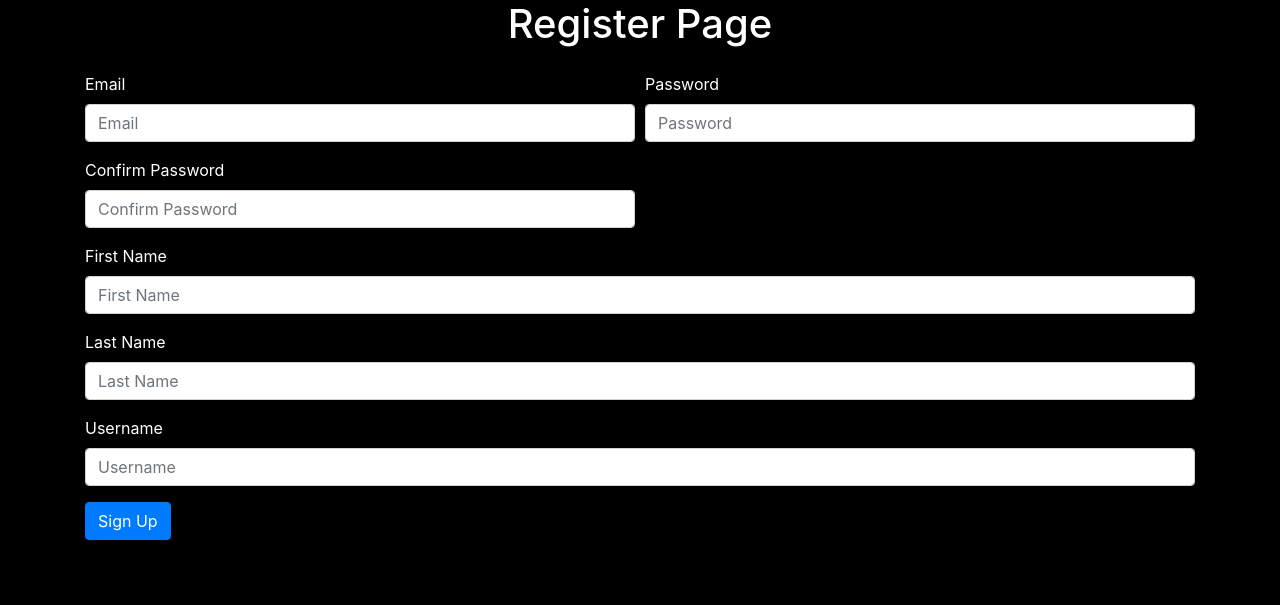
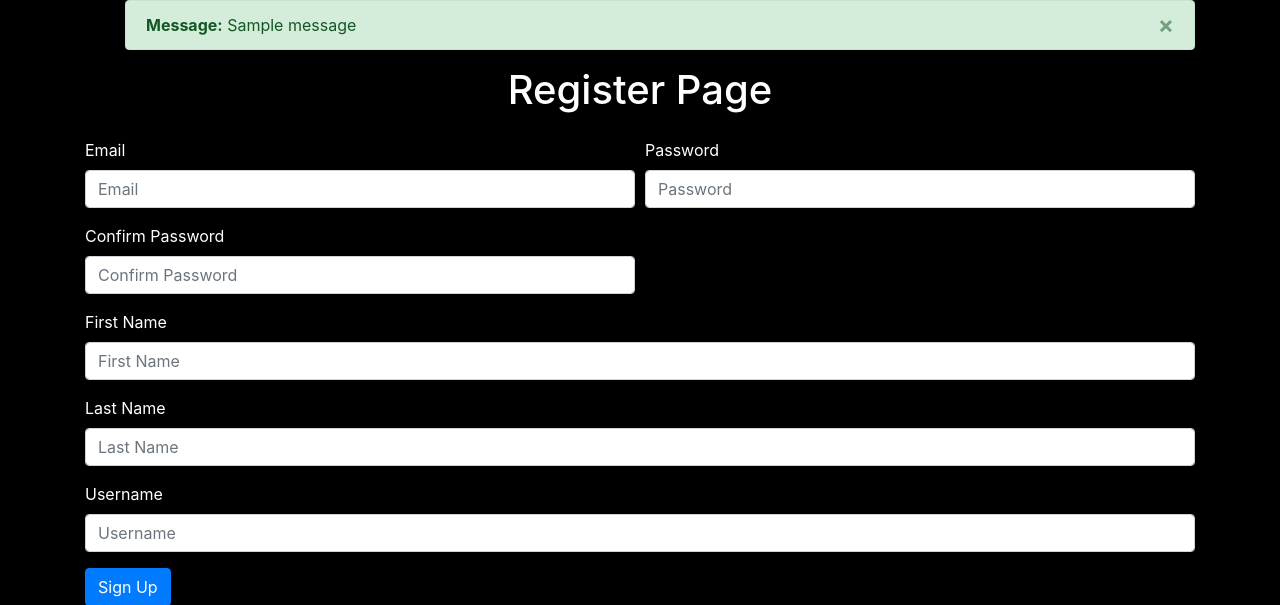
Before and after one commit to adityahacker-1/portfolio, a Flask app: page / in a window 1280 px wide. Shown: the part 56-661 px from the top of the page. Run offline with Flask 3, Linux system fonts and the light colour scheme; tables that the repository leaves empty hold one stand-in row (values such as "Sample post"); one stand-in notice (Sample message) is shown.

Commit message:
added if email is already registered

```diff
--- a/folio/routes.py
+++ b/folio/routes.py
@@ -31,7 +31,6 @@ def login():
 
     return render_template('login.html')
 
-
 @app.route('/')
 @app.route('/register',methods=['GET','POST'])
 def register():
@@ -42,6 +41,14 @@ def register():
         firstname = request.form.get('firstname')
         lastname = request.form.get('lastname')
         confirm_password = request.form.get('confirm_password')
+
+         # Check if the email is already registered
+        databaseObj.cursor.execute('SELECT * FROM users WHERE email=%s', (email,))
+        existing_user = databaseObj.cursor.fetchone()
+
+        if existing_user:
+            flash('Email is already registered', 'danger')
+            return redirect('/register')
 
         if password == confirm_password:
             databaseObj.register(email,password,username,firstname,lastname)
--- a/folio/templates/register.html
+++ b/folio/templates/register.html
@@ -4,7 +4,22 @@
     <title>Register </title>
 {% endblock title %}
 
+
 {% block body %}
+  {% with messages = get_flashed_messages(with_categories=true) %}
+  {% if messages %}
+    <ul class=flashes>
+    {% for category, message in messages %}
+        <div class="alert alert-{{category}} alert-dismissible fade show" role="alert">
+            <strong>Message:</strong> {{message}}
+            <button type="button" class="close" data-dismiss="alert" aria-label="Close">
+            <span aria-hidden="true">&times;</span>
+            </button>
+        </div>
+    {% endfor %}
+    </ul>
+  {% endif %}
+  {% endwith %}
     <h1 class='text-center'> Register Page</h1>
     <form autocomplete="off" class='my-4' method='POST' action='/register'>
         <div class="form-row">
```
Also changed, not shown: folio/templates/login.html (indentation only).
